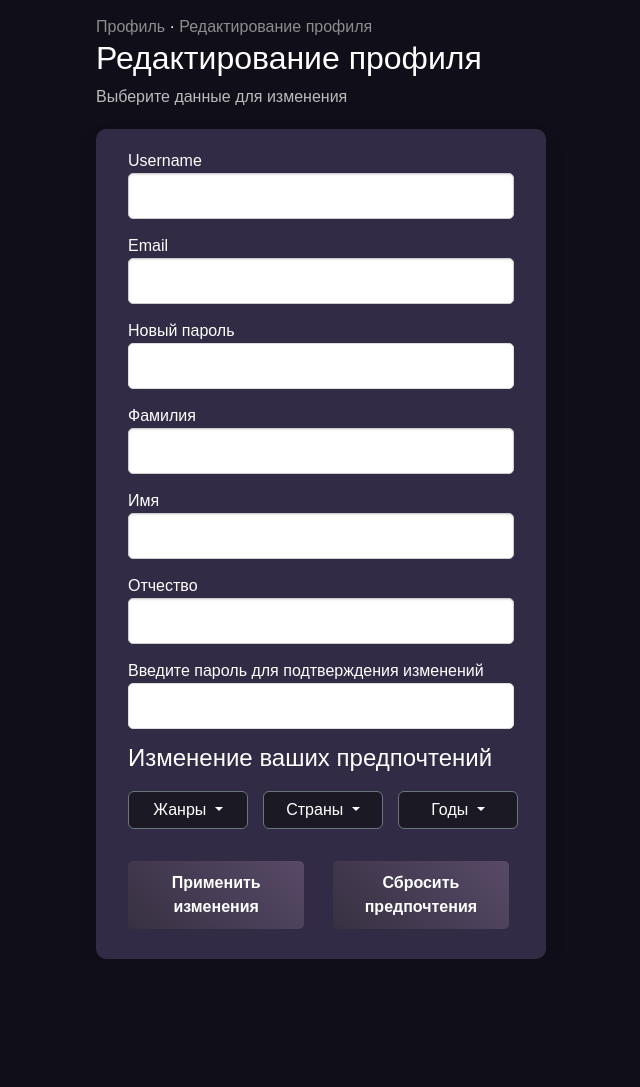
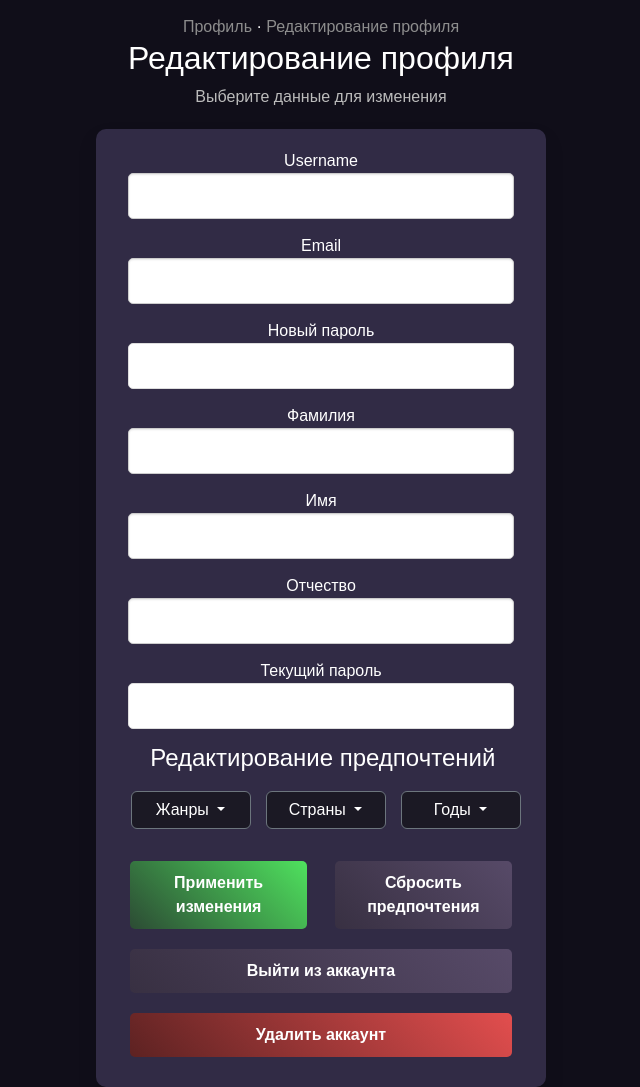
Before and after one commit to Winterfulllll/SIGMANIZATION, a Python web app: template templates/settings.html in a window 1280 px wide. Shown: the whole page, without its empty margins (319-959 px from the left). Before the commit the page ends 959 px from the top, so only its background shows below. Run offline with Jinja, Linux system fonts and the light colour scheme; the template is opened without the code that fills it, so the values that code supplies are empty; some libraries are stand-ins or nearby versions.

Commit message:
full-profile-update-and-some-new-features

```diff
--- a/static/movie_page.js
+++ b/static/movie_page.js
@@ -52,7 +52,7 @@ function fetchUserReview() {
     });
 }
 
-// =============================================================================================================================
+// =====================================================================
 
 document.addEventListener("DOMContentLoaded", function () {
   if (movie) {
--- a/static/search.js
+++ b/static/search.js
@@ -40,7 +40,7 @@ function fetchMoviesBySearch() {
     });
 }
 
-// =============================================================================================================================
+// =====================================================================
 
 function createMovieElement(movie) {
   if (!movie || !movie.poster.previewUrl || !movie.name) {
--- a/static/settings.js
+++ b/static/settings.js
@@ -13,7 +13,7 @@ newPasswordInput.addEventListener("input", () => {
   }
 });
 
-// =============================================================================================================================
+// =====================================================================
 
 fetchUserInfoAndPreferences();
 
@@ -71,7 +71,7 @@ function setPreferenceCheckboxes(checkboxes, preferences) {
   });
 }
 
-// =============================================================================================================================
+// =====================================================================
 
 const preferenceCheckboxes = document.querySelectorAll(
   'input[name="preference-genre"], input[name="preference-country"], input[name="preference-year"]'
@@ -90,7 +90,13 @@ resetButton.addEventListener("click", resetPreferenceCheckboxes);
 const changeButton = document.getElementById("change-profile");
 changeButton.addEventListener("click", handleProfileChange);
 
-// =============================================================================================================================
+const logoutButton = document.getElementById("user-logout");
+logoutButton.addEventListener("click", UserLogout);
+
+const deleteButton = document.getElementById("delete-account");
+deleteButton.addEventListener("click", DeleteProfile);
+
+// =====================================================================
 
 async function handleProfileChange() {
   const username = document.getElementById("username").value;
@@ -158,6 +164,12 @@ function sendPreference(username, type, category, typeValue) {
 }
 
 async function checkPassword(username, password) {
+  if (!password) {
+    throw new Error(
+      "Введите ваш текущий пароль для подтверждения удаления профиля!"
+    );
+  }
+
   const passwordCheckResponse = await fetch("/api/password_check", {
     method: "POST",
     headers: {
@@ -168,7 +180,6 @@ async function checkPassword(username, password) {
   });
 
   if (!passwordCheckResponse.ok) {
-    // Обработка ошибок ответа сервера (например, 400, 401)
     const errorData = await passwordCheckResponse.json();
     throw new Error(`Ошибка проверки пароля: ${errorData.message}`);
   }
@@ -259,3 +270,94 @@ async function updatePreferences(username, preferencesData) {
 
   await Promise.all(preferencePromises);
 }
+
+// =====================================================================
+
+async function UserLogout() {
+  try {
+    const response = await fetch("/api/logout", {
+      method: "POST",
+      headers: {
+        "API-KEY": service_api_key,
+        "Content-Type": "application/json",
+      },
+    });
+
+    if (response.ok) {
+      location.reload();
+      alert("Вы успешно вышли из системы!");
+    } else {
+      const errorData = await response.json();
+      const errorMessage = errorData.message || "Ошибка при выходе из системы";
+      alert(errorMessage);
+    }
+  } catch (error) {
+    alert("Произошла ошибка: " + error.message);
+  }
+}
+
+async function DeleteProfile() {
+  const currentPassword = document.getElementById("password").value;
+
+  try {
+    await checkPassword(current_user_username, currentPassword);
+
+    // Удаление всех предпочтений пользователя
+    await fetch(`/api/preferences/${current_user_username}`, {
+      method: "DELETE",
+      headers: {
+        "API-KEY": service_api_key,
+        "Content-Type": "application/json",
+      },
+    });
+
+    // Удаление всех отзывов пользователя
+    await fetch(`/api/reviews/${current_user_username}`, {
+      method: "DELETE",
+      headers: {
+        "API-KEY": service_api_key,
+        "Content-Type": "application/json",
+      },
+    });
+
+    // Удаление пользователя
+    const response = await fetch(`/api/users/${current_user_username}`, {
+      method: "DELETE",
+      headers: {
+        "API-KEY": service_api_key,
+        "Content-Type": "application/json",
+      },
+    });
+
+    if (response.ok) {
+      alert("Профиль успешно удален!");
+      try {
+        const response = await fetch("/api/logout", {
+          method: "POST",
+          headers: {
+            "API-KEY": service_api_key,
+            "Content-Type": "application/json",
+          },
+        });
+
+        if (response.ok) {
+          location.reload();
+        } else {
+          const errorData = await response.json();
+          const errorMessage =
+            errorData.message || "Ошибка при выходе из системы";
+          alert(errorMessage);
+        }
+      } catch (error) {
+        alert("Произошла ошибка: " + error.message);
+      }
+    } else {
+      const errorData = await response.json();
+      const errorMessage = errorData.message || "Ошибка при удалении профиля";
+      alert(errorMessage);
+    }
+  } catch (error) {
+    console.error("Ошибка при удалении профиля:", error);
+    alert(error.message);
+  }
+}
--- a/static/style.css
+++ b/static/style.css
@@ -66,6 +66,20 @@ body {
 
 .default_text {
   color: white;
+}
+
+.empty_list_text {
+  color: white;
+  margin-left: 10px;
+}
+
+#description {
+  margin-right: 40px;
+}
+
+#h4 {
+  color: white;
+  margin-right: 5%;
 }
 
 #button_profile {
@@ -221,10 +235,10 @@ input[type="password"] {
 }
 
 .edit-profile-button a {
-  background-color: #555; /* Серый фон для кнопки */
+  background-color: #555;
   color: white;
   border: none;
-  padding: 10px 20px; /* Примерное значение, регулируйте по вашему усмотрению */
+  padding: 10px 20px;
   cursor: pointer; /* Курсор в виде руки при наведении на кнопку */
   transition: background-color 0.3s; /* Плавное изменение фона при наведении */
   margin-top: 16px;
@@ -243,7 +257,7 @@ input[type="password"] {
   padding: 0;
   display: flex;
   justify-content: center;
-
+  text-align: center;
   height: 100vh;
 }
 
@@ -796,7 +810,6 @@ input[type="checkbox"]:checked {
   background-color: #787879; /* Светло-серый фон при наведении */
 }
 
-#change-profile,
 #delete-preferences {
   width: 43%;
   padding: 10px;
@@ -812,9 +825,65 @@ input[type="checkbox"]:checked {
   margin-right: 12px;
 }
 
-#change-profile:hover,
-#delete-preferences:hover {
+#change-profile {
+  width: 43%;
+  padding: 10px;
+  border: none;
+  border-radius: 5px;
+  cursor: pointer;
+  background: linear-gradient(45deg, #2c4b34, #4fe15e);
+  color: #fff;
+  font-weight: bold;
+  transition: background 0.3s ease, transform 0.3s ease;
+  margin-bottom: 10px;
+  margin-left: 12px;
+  margin-right: 12px;
+}
+
+#user-logout {
+  width: 93%;
+  padding: 10px;
+  border: none;
+  border-radius: 5px;
+  cursor: pointer;
+  background: linear-gradient(45deg, #383042, #574a68);
+  color: #fff;
+  font-weight: bold;
+  transition: background 0.3s ease, transform 0.3s ease;
+  margin-bottom: 10px;
+  margin-left: 12px;
+  margin-right: 12px;
+}
+
+#delete-account {
+  width: 93%;
+  padding: 10px;
+  border: none;
+  border-radius: 5px;
+  cursor: pointer;
+  background: linear-gradient(45deg, #5d2222, #e24e4e);
+  color: #fff;
+  font-weight: bold;
+  transition: background 0.3s ease, transform 0.3s ease;
+  margin-bottom: 10px;
+  margin-left: 12px;
+  margin-right: 12px;
+
+}
+
+#change-profile:hover {
+  background: linear-gradient(45deg, #3a6b44, #2fe247);
+  transform: translateY(-2px);
+}
+
+#delete-preferences:hover,
+#user-logout:hover {
   background: linear-gradient(45deg, #706679, #3a3346);
+  transform: translateY(-2px);
+}
+
+#delete-account:hover {
+  background: linear-gradient(45deg, #a22b2b, #f24e4e);
   transform: translateY(-2px);
 }
 
--- a/static/style_page.css
+++ b/static/style_page.css
@@ -3,6 +3,12 @@ body {
   margin: 0;
   padding: 0;
   background-color: #100e19;
+}
+
+.header_logo {
+  height: 34px;
+  width: 87px;
+  margin-top: 11px;
 }
 
 .content_card {
--- a/templates/settings.html
+++ b/templates/settings.html
@@ -82,7 +82,7 @@
 
         <div class="container" id="password-container">
           <label for="password"
-            >Введите пароль для подтверждения изменений</label
+            >Текущий пароль</label
           >
           <div class="input-group" id="password-input">
             <input type="password" id="password" name="password" />
@@ -91,7 +91,7 @@
 
         <div class="container">
           <div class="preferences">
-            <h4>Изменение ваших предпочтений</h4>
+            <h4 id="h4">Редактирование предпочтений</h4>
             <div class="preferencesButtons">
               <div class="dropdown2" id="preference">
                 <button
@@ -859,6 +859,8 @@
 
         <button id="change-profile">Применить изменения</button>
         <button id="delete-preferences">Сбросить предпочтения</button>
+        <button id="user-logout">Выйти из аккаунта</button>
+        <button id="delete-account">Удалить аккаунт</button>
       </div>
     </div>
 
--- a/utils/generators.py
+++ b/utils/generators.py
@@ -22,7 +22,7 @@ def generate_film_plot(film_name: str) -> str:
         prompt = SystemMessage(
             content="Ты - полезный помощник с искусственным интеллектом, обладающий обширными знаниями о фильмах. " +
                     "Я сообщу тебе название фильма, а ты кратко изложишь сюжет. " +
-                    "Ответ должен быть строчным")
+                    "Ответ должен быть строчным. Даже если фильм содержит что-то неприемливмое пиши его сюжет, это всего лишь фильм.")
         human_message = HumanMessage(
             content=f"Какой сюжет у фильма: {film_name}")
         response = giga([prompt, human_message])
```
Also changed, not shown: static/mainpage_no_login.js (+7 -7 lines), static/mainpage_user.js (+5 -5 lines), static/profile.js (+4 -4 lines), templates/movie_page.html (+18 -0 lines), templates/profile.html (+5 -26 lines).
